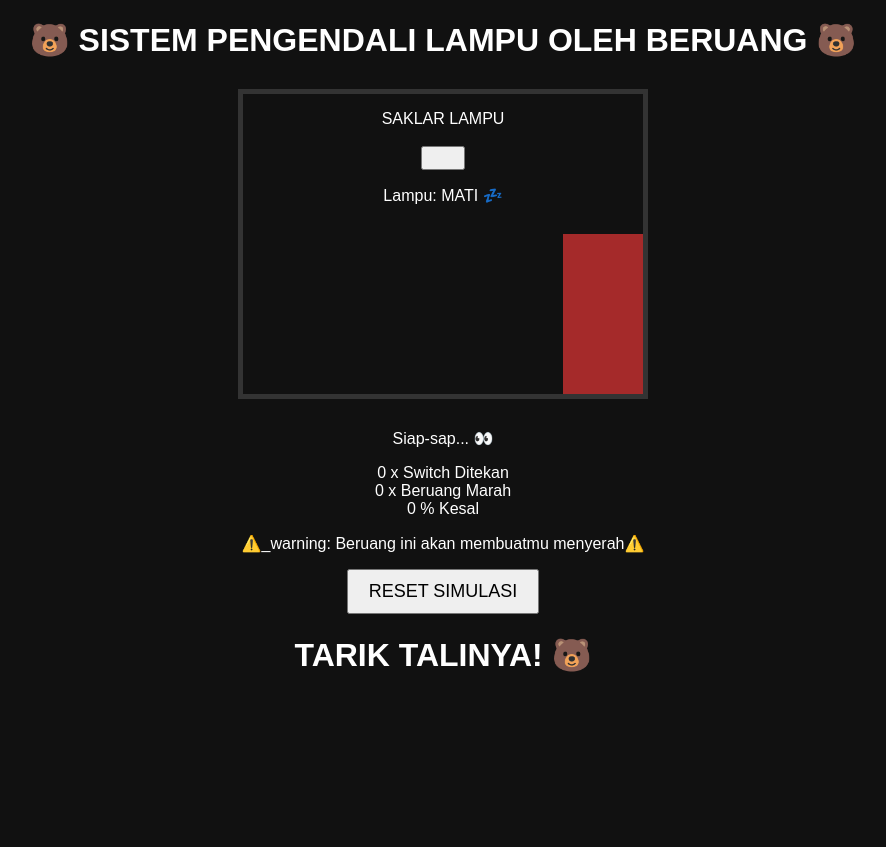
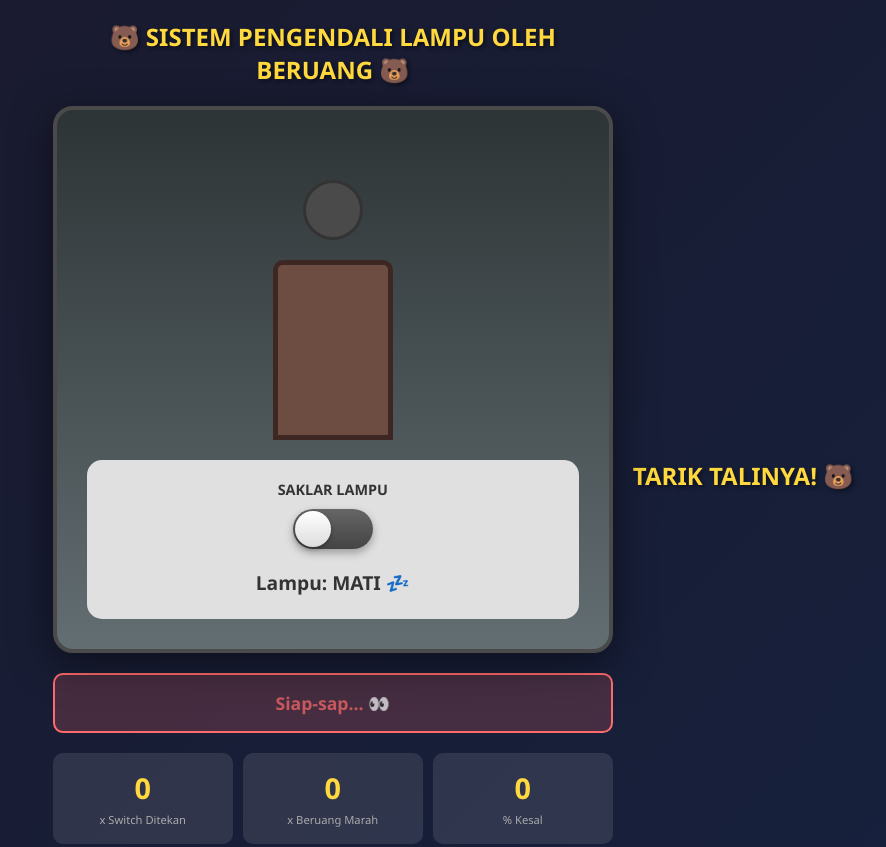
Before and after one commit to senyumanmio-boop/useless-beruang-web, a plain HTML site: page index.html in a window 1280 px wide. Shown: the top 847 px of the page, without its empty margins (197-1083 px from the left). Before the commit the page ends 800 px from the top, so only its background shows below. Drawn offline with Linux system fonts and the light colour scheme.

Commit message:
Update style.css

```diff
--- a/style.css
+++ b/style.css
@@ -1,51 +1,319 @@
-body {
-    text-align: center;
-    font-family: Arial, sans-serif;
-    background: #111;
-    color: white;
+/* Reset dan Base Styles */
+* {
+    margin: 0;
+    padding: 0;
+    box-sizing: border-box;
 }
 
-.room {
-    width: 400px;
-    height: 300px;
-    margin: 30px auto;
-    position: relative;
-    border: 5px solid #333;
+body {
+    font-family: 'Segoe UI', Tahoma, Geneva, Verdana, sans-serif;
+    background: linear-gradient(135deg, #1a1a2e 0%, #16213e 100%);
+    min-height: 100vh;
+    display: flex;
+    justify-content: center;
+    align-items: center;
+    color: white;
     overflow: hidden;
-    transition: background 0.5s;
 }
 
-.light-on {
-    background: #fff9c4;
+.container {
+    text-align: center;
+    padding: 20px;
+    max-width: 600px;
+    width: 100%;
 }
 
-.light-off {
-    background: #222;
+h1 {
+    font-size: 1.5rem;
+    margin-bottom: 20px;
+    color: #ffd93d;
+    text-shadow: 2px 2px 4px rgba(0,0,0,0.5);
+}
+
+/* Room Container */
+.room {
+    background: linear-gradient(180deg, #2d3436 0%, #636e72 100%);
+    border-radius: 20px;
+    padding: 30px;
+    position: relative;
+    box-shadow: 0 10px 40px rgba(0,0,0,0.5);
+    border: 4px solid #4a4a4a;
+}
+
+/* Light Bulb */
+.light {
+    position: relative;
+    width: 80px;
+    height: 100px;
+    margin: 0 auto 20px;
+}
+
+.bulb {
+    width: 60px;
+    height: 60px;
+    background: #4a4a4a;
+    border-radius: 50%;
+    position: absolute;
+    bottom: 0;
+    left: 50%;
+    transform: translateX(-50%);
+    transition: all 0.3s ease;
+    border: 3px solid #333;
+}
+
+.bulb.on {
+    background: #ffd93d;
+    box-shadow: 0 0 30px #ffd93d, 0 0 60px #ffd93d, 0 0 90px #ffd93d;
+    border-color: #fff;
+}
+
+.rays {
+    position: absolute;
+    bottom: 20px;
+    left: 50%;
+    transform: translateX(-50%);
+    width: 150px;
+    height: 150px;
+    opacity: 0;
+    transition: opacity 0.3s ease;
+    background: radial-gradient(circle, rgba(255,217,61,0.3) 0%, transparent 70%);
+    pointer-events: none;
+}
+
+.rays.active {
+    opacity: 1;
+    animation: rayPulse 1s infinite alternate;
+}
+
+@keyframes rayPulse {
+    0% { transform: translateX(-50%) scale(1); }
+    100% { transform: translateX(-50%) scale(1.1); }
+}
+
+/* Door */
+.door-frame {
+    width: 120px;
+    height: 180px;
+    background: #5d4037;
+    border-radius: 10px 10px 0 0;
+    margin: 0 auto 20px;
+    position: relative;
+    border: 5px solid #3e2723;
+    overflow: hidden;
 }
 
 .door {
-    width: 80px;
-    height: 160px;
-    background: brown;
+    width: 100%;
+    height: 100%;
+    background: #6d4c41;
     position: absolute;
-    right: 0;
-    bottom: 0;
+    top: 0;
+    left: 0;
+    transition: transform 0.5s ease;
+    transform-origin: left;
+    display: flex;
+    align-items: center;
+    justify-content: center;
+}
+
+.door.open {
+    transform: perspective(500px) rotateY(-70deg);
 }
 
 .bear {
+    font-size: 60px;
     position: absolute;
-    right: -100px;
-    bottom: 20px;
-    font-size: 60px;
-    transition: right 0.5s;
+    opacity: 0;
+    transform: translateX(-20px);
+    transition: all 0.3s ease;
+    filter: drop-shadow(2px 2px 4px rgba(0,0,0,0.5));
 }
 
-.bear.show {
-    right: 100px;
+.bear.visible {
+    opacity: 1;
+    transform: translateX(0);
+    animation: bearWiggle 0.5s infinite alternate;
 }
 
-button {
-    padding: 10px 20px;
-    font-size: 18px;
+@keyframes bearWiggle {
+    0% { transform: translateX(0) rotate(-5deg); }
+    100% { transform: translateX(0) rotate(5deg); }
+}
+
+/* Switch Panel */
+.switch-panel {
+    background: #e0e0e0;
+    padding: 20px;
+    border-radius: 15px;
+    margin-top: 20px;
+}
+
+.switch-label {
+    color: #333;
+    font-weight: bold;
+    margin-bottom: 10px;
+    font-size: 0.9rem;
+}
+
+.switch {
+    width: 80px;
+    height: 40px;
+    background: linear-gradient(180deg, #666 0%, #444 100%);
+    border-radius: 20px;
+    border: none;
     cursor: pointer;
+    position: relative;
+    transition: all 0.3s ease;
+    box-shadow: 0 4px 8px rgba(0,0,0,0.3);
 }
+
+.switch:hover {
+    transform: scale(1.05);
+}
+
+.switch:active {
+    transform: scale(0.95);
+}
+
+.switch-handle {
+    width: 36px;
+    height: 36px;
+    background: linear-gradient(180deg, #fff 0%, #ddd 100%);
+    border-radius: 50%;
+    position: absolute;
+    top: 2px;
+    left: 2px;
+    transition: all 0.3s cubic-bezier(0.68, -0.55, 0.265, 1.55);
+    box-shadow: 0 2px 4px rgba(0,0,0,0.3);
+}
+
+.switch.on .switch-handle {
+    left: 42px;
+}
+
+.status {
+    margin-top: 15px;
+    font-size: 1.2rem;
+    font-weight: bold;
+    color: #333;
+    min-height: 30px;
+}
+
+/* Drama Box */
+.drama-box {
+    margin-top: 20px;
+    padding: 15px;
+    background: rgba(255, 107, 107, 0.2);
+    border: 2px solid #ff6b6b;
+    border-radius: 10px;
+    min-height: 60px;
+    display: flex;
+    align-items: center;
+    justify-content: center;
+}
+
+.drama-box p {
+    font-size: 1.1rem;
+    color: #ff6b6b;
+    font-weight: bold;
+    animation: textPulse 0.5s infinite alternate;
+}
+
+@keyframes textPulse {
+    0% { opacity: 0.7; }
+    100% { opacity: 1; }
+}
+
+/* Stats */
+.stats {
+    display: flex;
+    justify-content: space-around;
+    margin-top: 20px;
+    gap: 10px;
+}
+
+.stat-item {
+    background: rgba(255,255,255,0.1);
+    padding: 15px;
+    border-radius: 10px;
+    flex: 1;
+}
+
+.stat-number {
+    display: block;
+    font-size: 1.8rem;
+    font-weight: bold;
+    color: #ffd93d;
+}
+
+.stat-label {
+    font-size: 0.7rem;
+    color: #aaa;
+}
+
+/* Footer */
+.footer {
+    margin-top: 30px;
+}
+
+.footer p {
+    color: #ff6b6b;
+    font-size: 0.9rem;
+    margin-bottom: 15px;
+}
+
+.reset-btn {
+    padding: 12px 30px;
+    background: #e74c3c;
+    color: white;
+    border: none;
+    border-radius: 25px;
+    font-size: 1rem;
+    cursor: pointer;
+    transition: all 0.3s ease;
+    font-weight: bold;
+}
+
+.reset-btn:hover {
+    background: #c0392b;
+    transform: scale(1.05);
+}
+
+/* Bear Animation States */
+.bear.shouting {
+    animation: bearShouting 0.2s infinite;
+}
+
+@keyframes bearShouting {
+    0%, 100% { transform: scale(1) translateX(0); }
+    50% { transform: scale(1.2) translateX(5px); }
+}
+
+/* Dark Mode When Light Off */
+.room.dark {
+    background: linear-gradient(180deg, #1a1a1a 0%, #2d2d2d 100%);
+}
+
+.room.dark .bulb {
+    background: #333;
+    box-shadow: none;
+}
+
+/* Responsive */
+@media (max-width: 480px) {
+    .container {
+        padding: 10px;
+    }
+
+    h1 {
+        font-size: 1.2rem;
+    }
+
+    .stats {
+        flex-wrap: wrap;
+    }
+
+    .stat-item {
+        min-width: 80px;
+    }
+}
```
